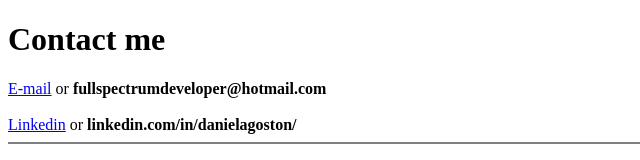
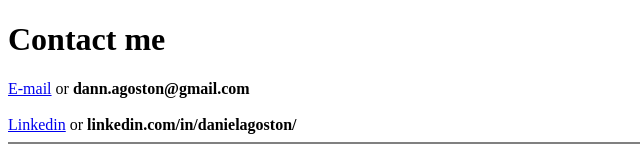
Before and after one commit to Daniel-Agoston/personalwebsite, a plain HTML site: page contact.html in a window 1280 px wide. Shown: the top 160 px of the page, without its empty margins (0-640 px from the left). Drawn offline with Linux system fonts and the light colour scheme.

Commit message:
update to contact me

```diff
--- a/contact.html
+++ b/contact.html
@@ -9,14 +9,14 @@
 <body>
     <h1>Contact me</h1>
     <a href="mailto: fullspectrumdeveloper@hotmail.com" target="_blank">E-mail</a>
-    or <strong>fullspectrumdeveloper@hotmail.com</strong>
+    or <strong>dann.agoston@gmail.com</strong>
     <br>
     <br>
     <a href="https://www.linkedin.com/in/danielagoston/" target="_blank">Linkedin</a>
     or <strong>linkedin.com/in/danielagoston/<strong>
             <hr noshade>
             <h3>Alternatively, please use the form below:</h3>
-            <form action="mailto:fullspectrumdeveloper@hotmail.com" method="post" enctype="text/plain">
+            <form action="mailto:dann.agoston@gmail.com" method="post" enctype="text/plain">
                 <label>Your Name:</label>
                 <input type="text" name="Name" value=""><br>
                 <label>Your Email:</label>
```
